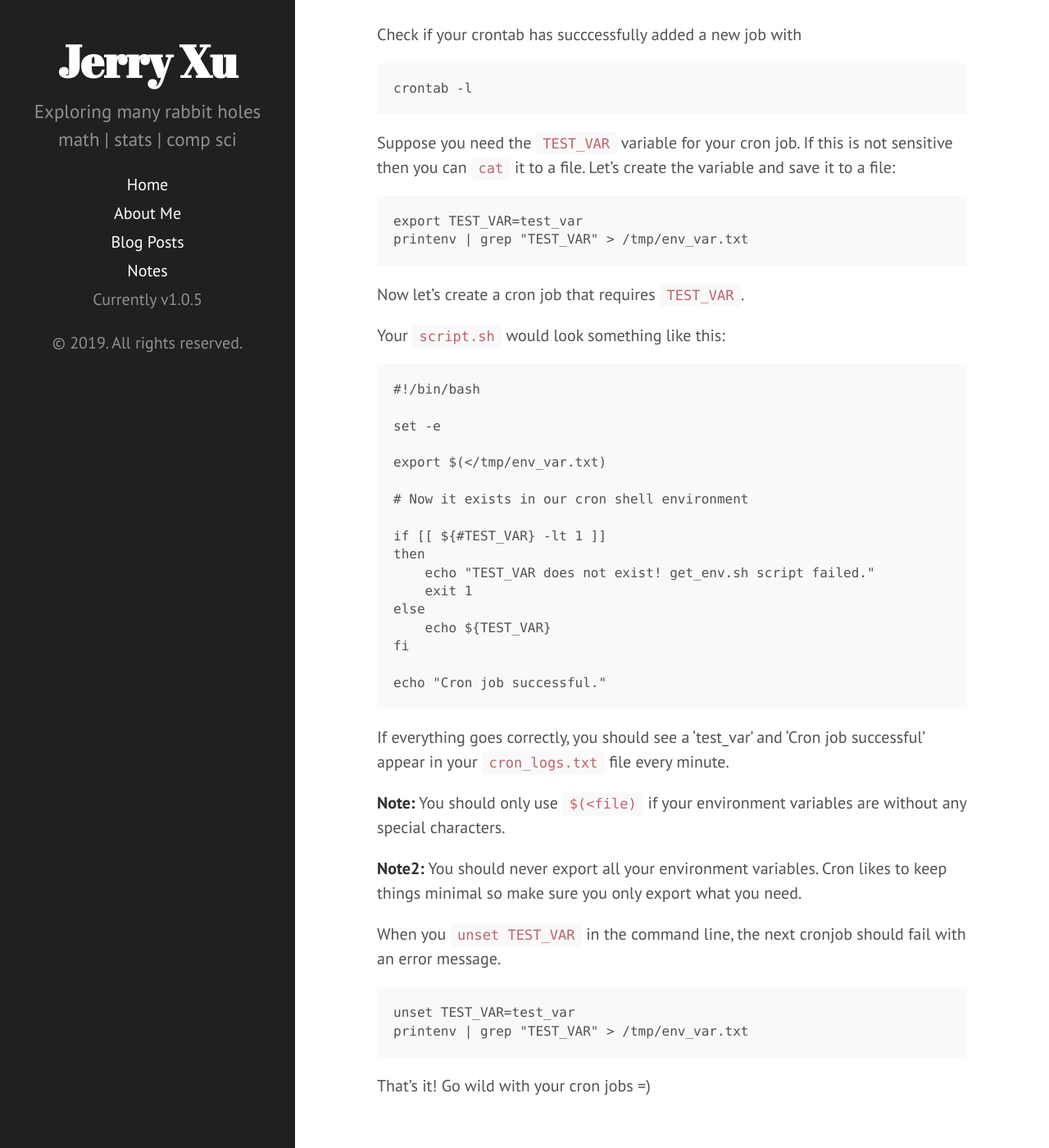
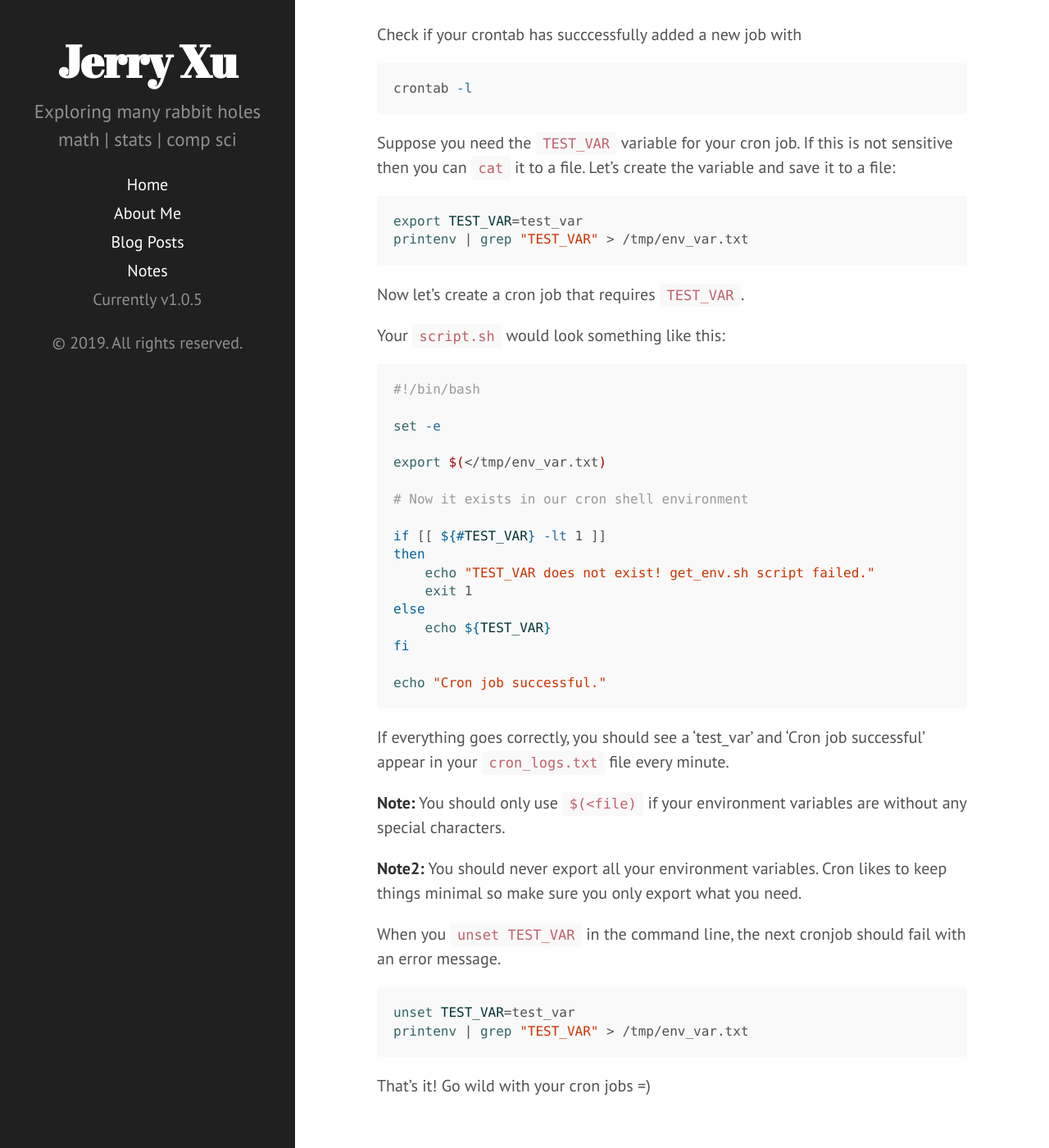
Before and after one commit to jerry-ye-xu/jerry-ye-xu.github.io, a Jekyll site: the page built from _posts/2019-8-11-env-var-cron-jobs.md, in a window 1280 px wide and 1400 px high, scrolled down 2393 px. Shown: the whole window at 82% size. Built offline with Jekyll 4.4.1, drawn with Linux system fonts in a browser that asks for light colours; some of the changed text lies outside the part shown.

Commit message:
code highlighting

````diff
--- a/_posts/2019-8-11-env-var-cron-jobs.md
+++ b/_posts/2019-8-11-env-var-cron-jobs.md
@@ -27,20 +27,20 @@ In one of our projects, we have to refresh our data twice a day to ensure end us
 
 We automate this by scheduling a cron job that calls the script at a specified time. You usually put all your cron jobs in a file called `crontab`. A single job will look something like
 
-```{bash}
+```bash
 * * * * * script.sh
 ```
 
 The above 5 asterisks represent a time frame - minute, hour, day of month, month and day of week respectively. So if you wanted to run a command at 3:15am every Sunday, it would look like
 
-```{bash}
+```bash
 15 3 * * 0 script.sh
 ```
 Sunday is denoted by 0, Monday by 1 up until Saturday which is 6.
 
 If you want it to be run at 10pm everyday, you would have
 
-```{bash}
+```bash
 0 22 * * * script.sh
 ```
 
@@ -56,7 +56,7 @@ In some cases the `PATH` variable was also different.
 
 It turns out that we can easily access our environment variables with
 
-```{bash}
+```bash
 printenv
 ```
 
@@ -70,13 +70,13 @@ Let's give it a try with a simple example.
 
 Schedule your cron job inside your `crontab` file by first opening it with
 
-```{bash}
+```bash
 env EDITOR=vim crontab -e
 ```
 
 and add the cron job like below
 
-```{bash}
+```bash
 */1 * * * * script.sh > /tmp/cron_logs.txt 2>&1
 ```
 
@@ -84,13 +84,13 @@ We schedule the job to run every minute so we can check our code and see if it w
 
 Check if your crontab has succcessfully added a new job with
 
-```{bash}
+```bash
 crontab -l
 ```
 
 Suppose you need the `TEST_VAR` variable for your cron job. If this is not sensitive then you can `cat` it to a file. Let's create the variable and save it to a file:
 
-```{bash}
+```bash
 export TEST_VAR=test_var
 printenv | grep "TEST_VAR" > /tmp/env_var.txt
 ```
@@ -99,7 +99,7 @@ Now let's create a cron job that requires `TEST_VAR`.
 
 Your `script.sh` would look something like this:
 
-```{bash}
+```bash
 #!/bin/bash
 
 set -e
@@ -127,7 +127,7 @@ __Note2:__ You should never export all your environment variables. Cron likes to
 
 When you `unset TEST_VAR` in the command line, the next cronjob should fail with an error message.
 
-```{bash}
+```bash
 unset TEST_VAR=test_var
 printenv | grep "TEST_VAR" > /tmp/env_var.txt
 ```
````
